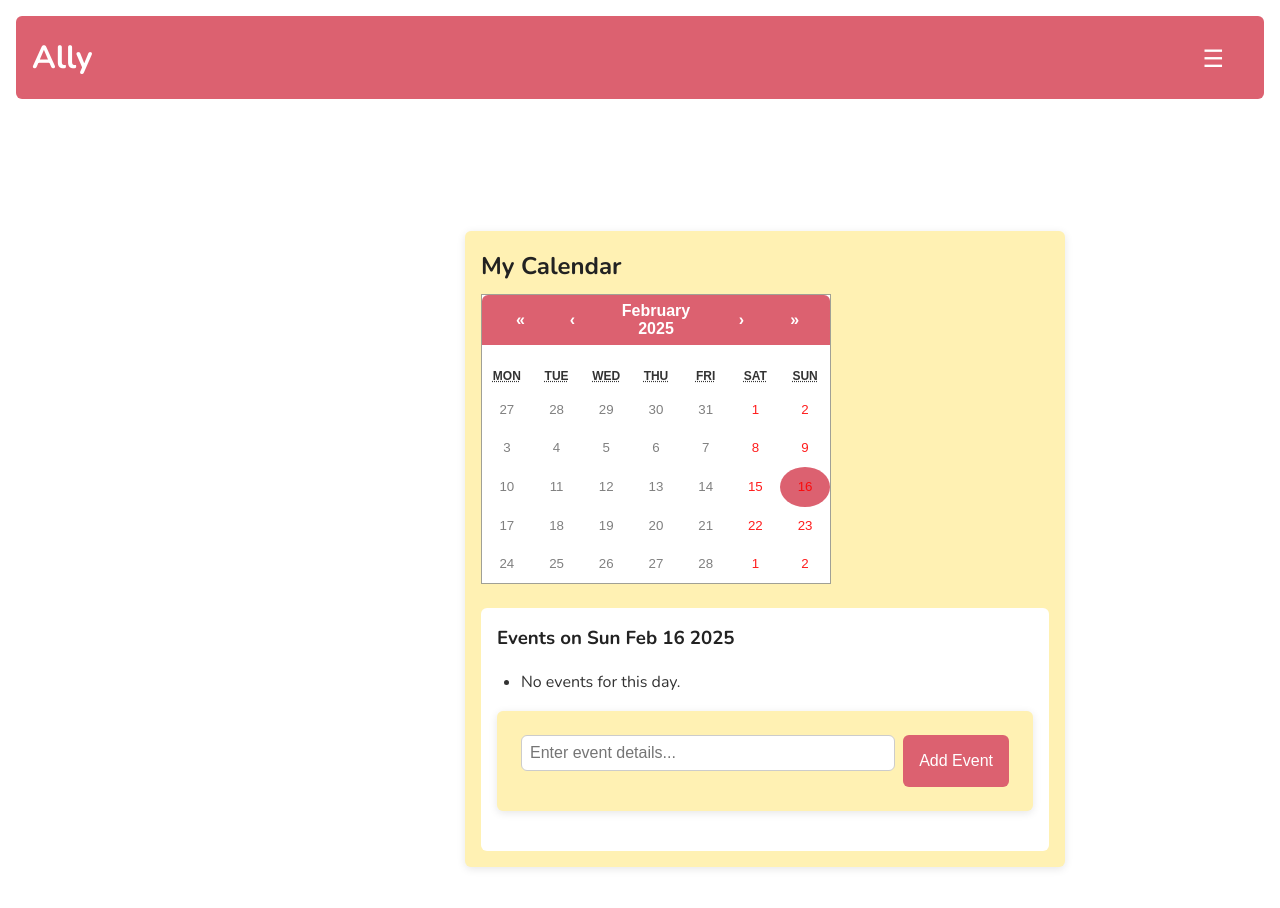
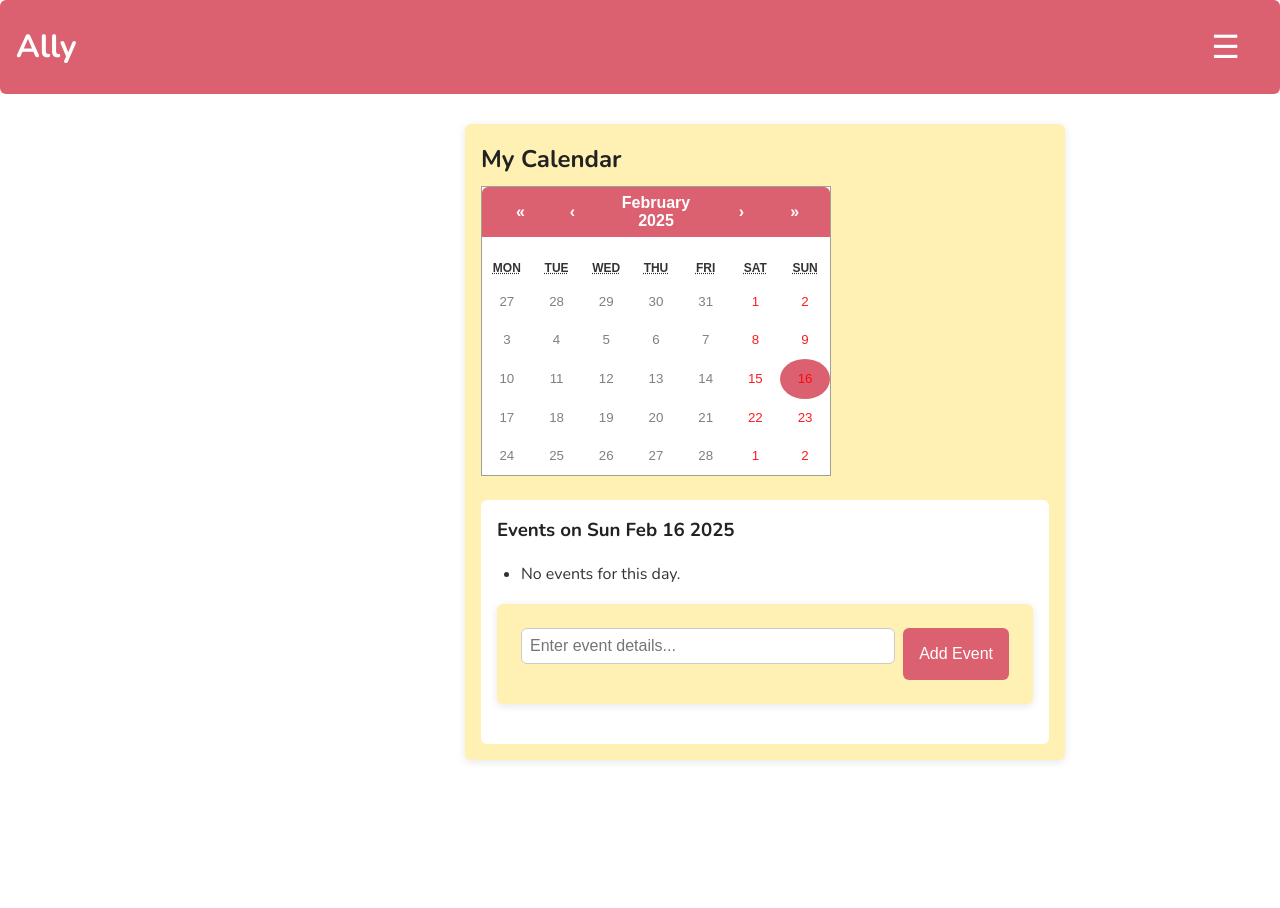
Before and after one commit to ProcrastinateGuy/H4H_TeamRed, a React (Create React App) app in the folder ally/: page /calendar in a window 1280 px wide. Shown: the top 908 px of the page. After the commit the page ends 832 px from the top, so only its background shows below. Built offline with nearby package versions, Linux system fonts and the light colour scheme.

Commit message:
fixed header and sidebar bugs

```diff
--- a/ally/src/components/Header.css
+++ b/ally/src/components/Header.css
@@ -2,27 +2,26 @@
   background-color: var(--primary-color);
   color: var(--background-color);
   padding: 1rem;
-  text-align: center;
-  border-radius: var(--border-radius);
-  margin-bottom: 1.5rem;
-  position: relative;
+  width: 100%;
+  position: fixed;
+  top: 0;
+  left: 0;
+  z-index: 900; /* Lower than sidebar */
+  display: flex;
+  align-items: center;
+  justify-content: space-between;
 }
 
 .header h1 {
   font-size: 2rem;
   margin: 0;
   color: white;
-  text-align: left;
 }
 
-/* Sidebar toggle button */
 .sidebar-toggle {
-  position: absolute;
-  right: 1rem;
-  top: 20%;
   background: none;
   border: none;
   color: var(--background-color);
-  font-size: 1.5rem;
+  font-size: 2rem; /* Bigger icon */
   cursor: pointer;
 }
--- a/ally/src/components/Header.js
+++ b/ally/src/components/Header.js
@@ -2,13 +2,11 @@ import React from "react";
 import "./Header.css";
 
 const Header = ({ sidebarOpen, toggleSidebar }) => {
-  // Log to ensure toggleSidebar is received
-  console.log("Header rendered. sidebarOpen:", sidebarOpen);
   return (
     <header className="header">
       <h1>Ally</h1>
       <button className="sidebar-toggle" onClick={toggleSidebar}>
-        {sidebarOpen ? null : "☰"}
+        {sidebarOpen ? "→" : "☰"}
       </button>
     </header>
   );
--- a/ally/src/components/Layout.js
+++ b/ally/src/components/Layout.js
@@ -7,14 +7,14 @@ const Layout = ({ children }) => {
   const [sidebarOpen, setSidebarOpen] = useState(false);
 
   const toggleSidebar = () => {
-    console.log("Toggle button clicked");
+    console.log("Toggle Sidebar triggered. Current state:", sidebarOpen);
     setSidebarOpen((prev) => !prev);
   };
 
   return (
     <div className="layout">
       <Header sidebarOpen={sidebarOpen} toggleSidebar={toggleSidebar} />
-      <Sidebar open={sidebarOpen} />
+      <Sidebar open={sidebarOpen} toggleSidebar={toggleSidebar} />
       <main className="main-content">{children}</main>
     </div>
   );
--- a/ally/src/components/Sidebar.css
+++ b/ally/src/components/Sidebar.css
@@ -2,23 +2,37 @@
   background-color: var(--secondary-color);
   width: 250px;
   padding: 1rem;
-  height: calc(100vh - 60px); /* 60px should match header height */
+  height: 100vh;
   position: fixed;
-  top: 60px; /* below header */
+  top: 0;
   right: 0;
   overflow-y: auto;
-  transform: translateX(100%); /* Hidden off-canvas */
+  transform: translateX(100%); /* Hidden off-canvas initially */
   transition: transform 0.3s ease-in-out;
-  z-index: 1000;
+  z-index: 1100; /* Higher than header */
 }
 
 .sidebar.open {
   transform: translateX(0); /* Slides in when open */
 }
 
+/* Close button inside sidebar */
+.sidebar-close {
+  background: none;
+  border: none;
+  font-size: 2rem;
+  color: var(--heading-color);
+  position: absolute;
+  top: 1rem;
+  left: 1rem;
+  cursor: pointer;
+  z-index: 1200; /* Ensure it's on top of other elements */
+}
+
 .sidebar ul {
   list-style: none;
   padding: 0;
+  margin-top: 3rem; /* Provide space below the close button */
 }
 
 .sidebar li {
--- a/ally/src/components/Sidebar.js
+++ b/ally/src/components/Sidebar.js
@@ -2,28 +2,43 @@ import React from "react";
 import { Link } from "react-router-dom";
 import "./Sidebar.css";
 
-const Sidebar = ({ open }) => {
+const Sidebar = ({ open, toggleSidebar }) => {
   return (
     <aside className={`sidebar ${open ? "open" : ""}`}>
+      <button className="sidebar-close" onClick={toggleSidebar}>
+        ←
+      </button>
       <nav>
         <ul>
           <li>
-            <Link to="/dashboard">Dashboard</Link>
+            <Link to="/dashboard" onClick={toggleSidebar}>
+              Dashboard
+            </Link>
           </li>
           <li>
-            <Link to="/new-record">New Test Record</Link>
+            <Link to="/new-record" onClick={toggleSidebar}>
+              New Test Record
+            </Link>
           </li>
           <li>
-            <Link to="/timeline">Timeline</Link>
+            <Link to="/timeline" onClick={toggleSidebar}>
+              Timeline
+            </Link>
           </li>
           <li>
-            <Link to="/resources">Resource Locator</Link>
+            <Link to="/resources" onClick={toggleSidebar}>
+              Resource Locator
+            </Link>
           </li>
           <li>
-            <Link to="/calendar">Calendar</Link>
+            <Link to="/calendar" onClick={toggleSidebar}>
+              Calendar
+            </Link>
           </li>
           <li>
-            <Link to="/settings">Settings</Link>
+            <Link to="/settings" onClick={toggleSidebar}>
+              Settings
+            </Link>
           </li>
         </ul>
       </nav>
```
